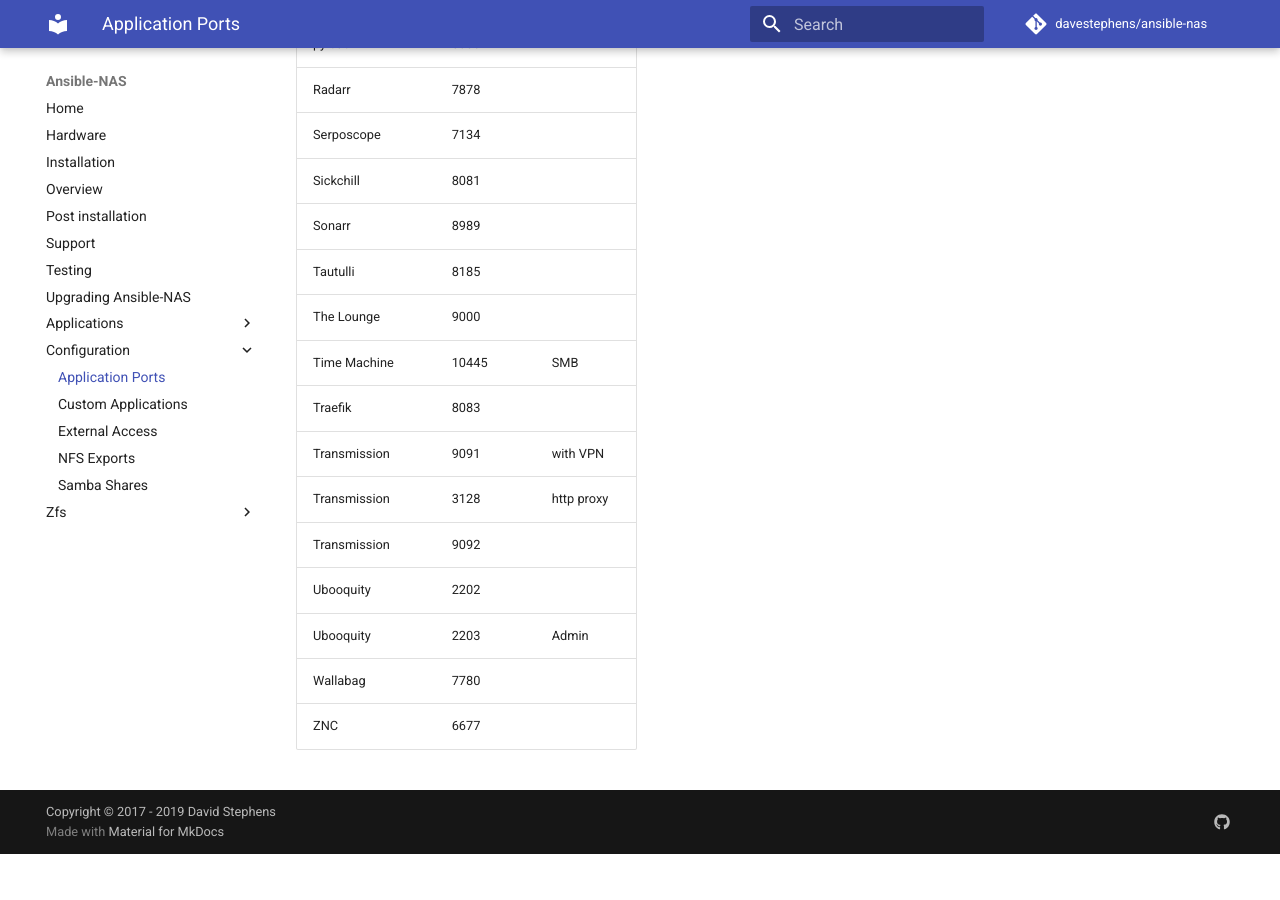
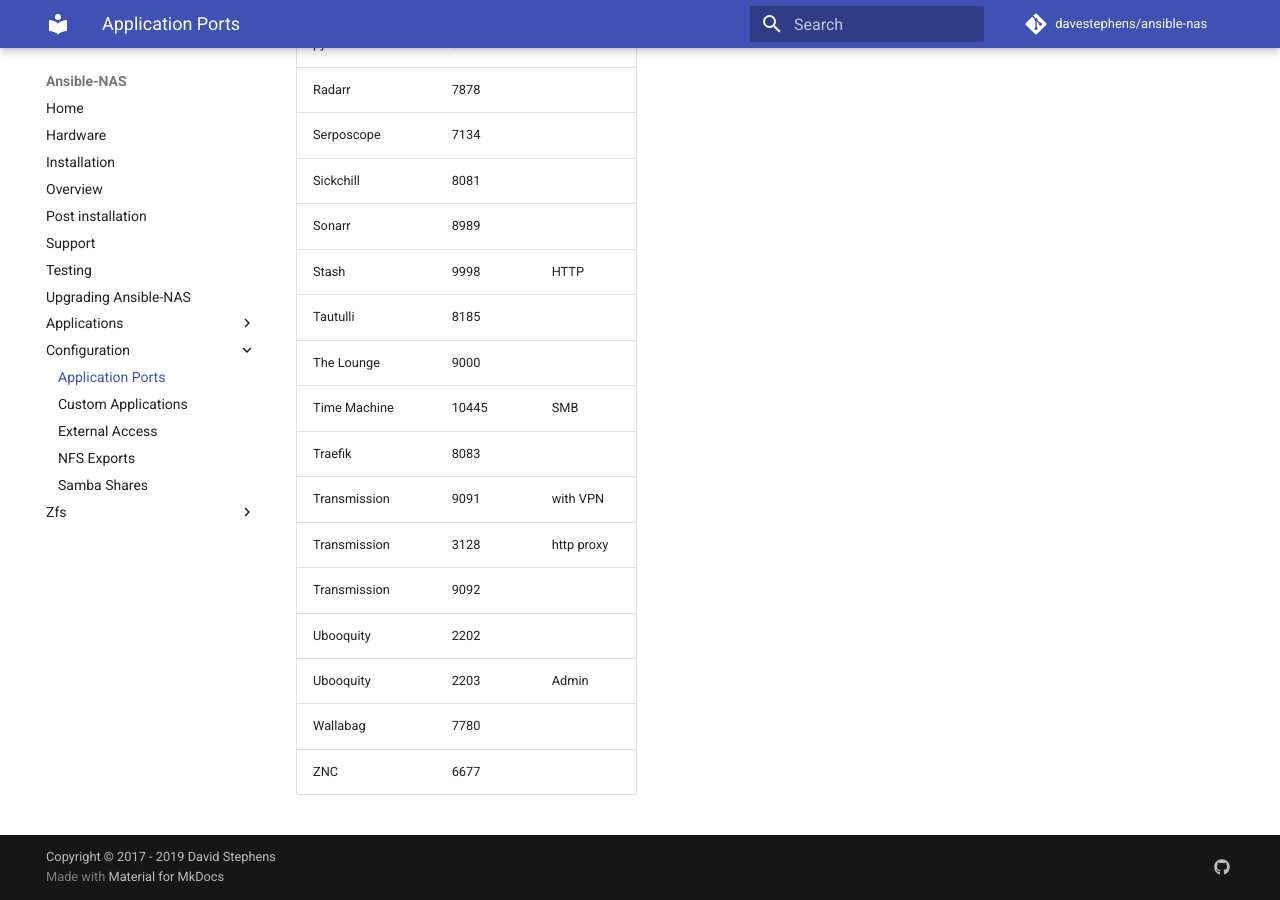
Before and after one commit to davestephens/ansible-nas, an MkDocs documentation site: the page built from docs/configuration/application_ports.md, in a window 1280 px wide and 900 px high, scrolled down 2064 px. Built offline with MkDocs 1.6.1 and Material for MkDocs 9.7.7, drawn with Linux system fonts in a browser that asks for light colours; comment, search, counter and statistics services are not loaded; before the commit the page ends 2918 px from its top, so only the background shows below that.

Commit message:
Stash add

```diff
--- a/docs/configuration/application_ports.md
+++ b/docs/configuration/application_ports.md
@@ -49,6 +49,7 @@ By default, applications can be found on the ports listed below.
 | Serposcope      | 7134   |              |
 | Sickchill       | 8081   |              |
 | Sonarr          | 8989   |              |
+| Stash           | 9998   | HTTP         |
 | Tautulli        | 8185   |              |
 | The Lounge      | 9000   |              |
 | Time Machine    | 10445  | SMB          |
```
